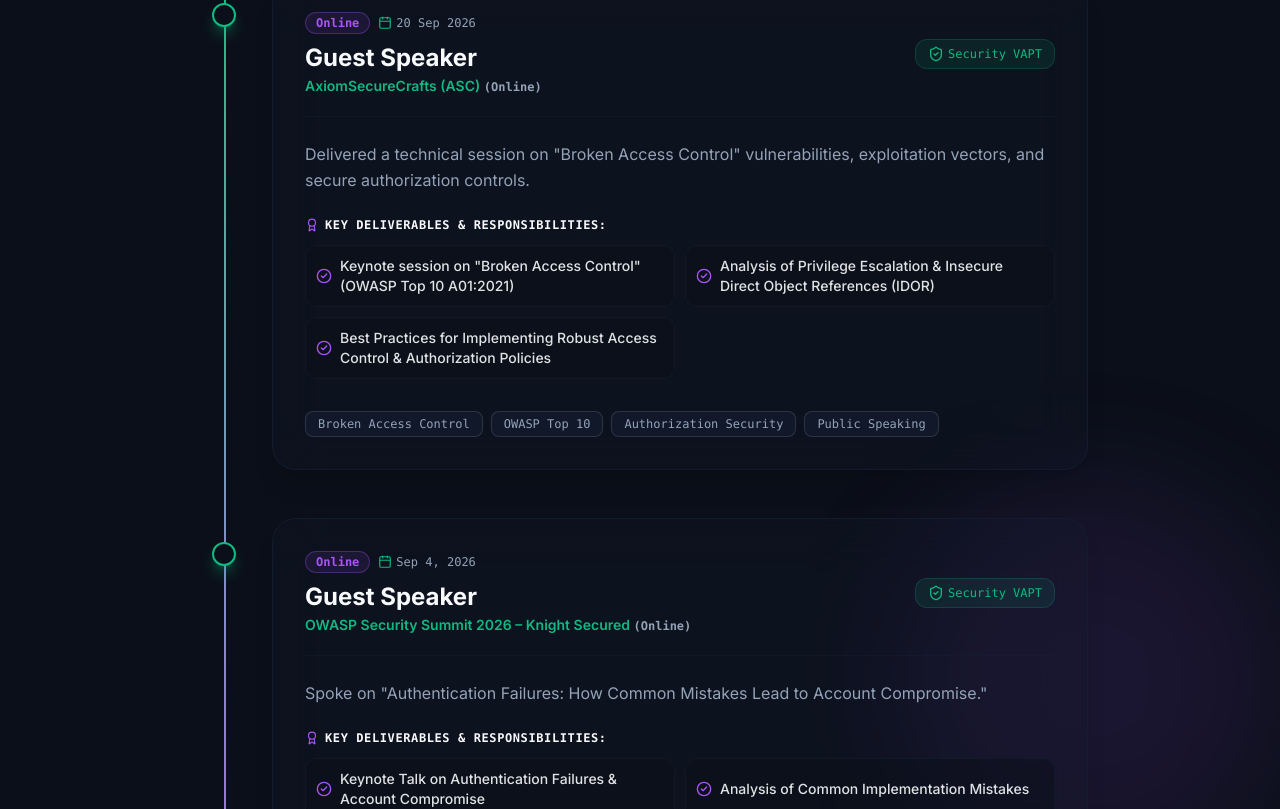
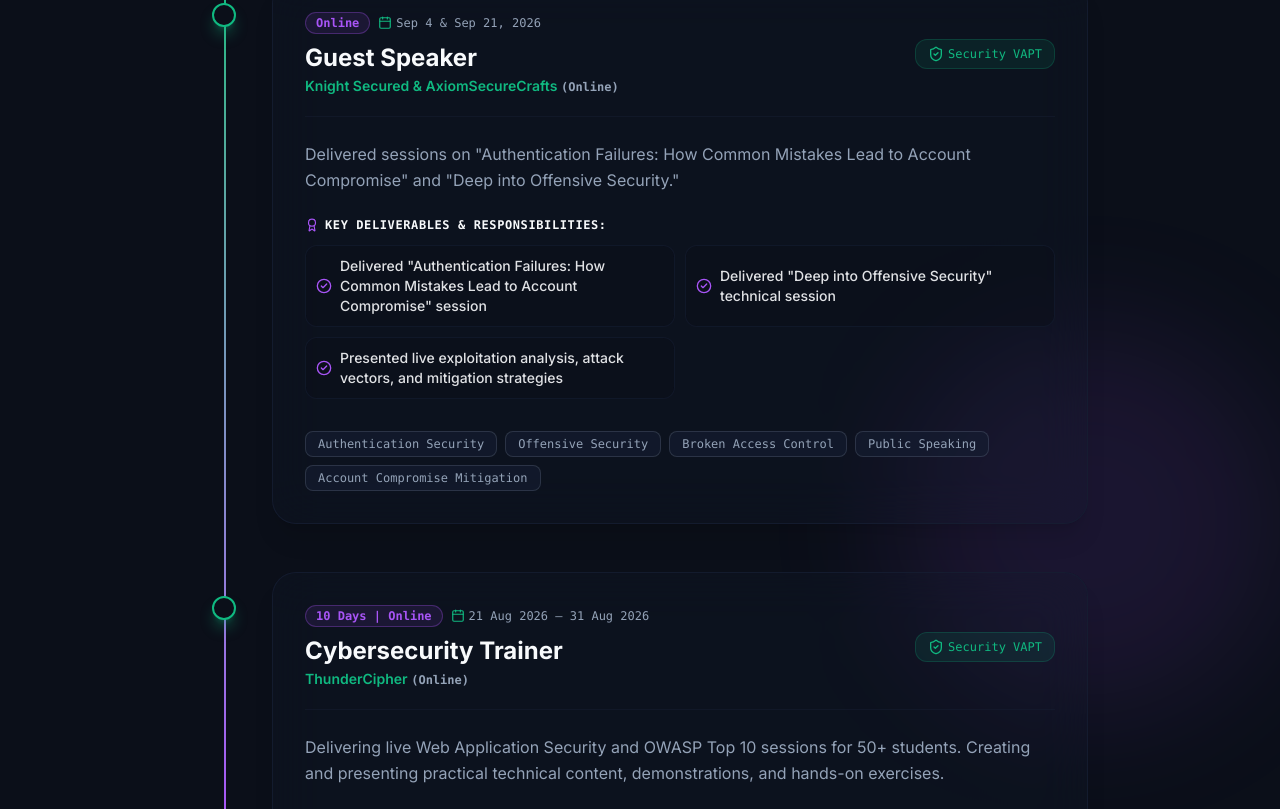
Before and after one commit to ShrutiiiShinde/secure-dev-portfolio, a Next.js app: page / in a window 1280 px wide. Shown: the part 2371-3180 px from the top of the page. Built offline with nearby package versions, Linux system fonts and the light colour scheme.

Commit message:
Upload new updated resume PDF and sync portfolio resume view

```diff
--- a/app/resume/page.tsx
+++ b/app/resume/page.tsx
@@ -196,33 +196,18 @@
                 </ul>
               </div>
 
-              {/* Entry 3: Guest Speaker - OWASP */}
+              {/* Entry 3: Guest Speaker */}
               <div className="space-y-2">
                 <div className="flex flex-col sm:flex-row sm:items-center justify-between gap-1">
                   <h4 className="text-lg font-bold text-foreground">
-                    Guest Speaker <span className="text-muted-foreground font-normal">| OWASP Security Summit 2026 – Knight Secured</span>
+                    Guest Speaker <span className="text-muted-foreground font-normal">| Knight Secured & AxiomSecureCrafts</span>
                   </h4>
                   <span className="text-xs font-mono text-secondary font-semibold">
-                    Sep 4, 2026 | Online
+                    Sep 4 & Sep 21, 2026 | Online
                   </span>
                 </div>
                 <ul className="list-disc list-inside text-xs sm:text-sm text-muted-foreground space-y-1.5 pt-2">
-                  <li>Spoke on &ldquo;Authentication Failures: How Common Mistakes Lead to Account Compromise.&rdquo;</li>
-                </ul>
-              </div>
-
-              {/* Entry 4: Guest Speaker - AxiomSecureCrafts */}
-              <div className="space-y-2">
-                <div className="flex flex-col sm:flex-row sm:items-center justify-between gap-1">
-                  <h4 className="text-lg font-bold text-foreground">
-                    Guest Speaker <span className="text-muted-foreground font-normal">| AxiomSecureCrafts (ASC)</span>
-                  </h4>
-                  <span className="text-xs font-mono text-secondary font-semibold">
-                    20 Sep 2026 | Online
-                  </span>
-                </div>
-                <ul className="list-disc list-inside text-xs sm:text-sm text-muted-foreground space-y-1.5 pt-2">
-                  <li>Spoke on &ldquo;Broken Access Control&rdquo; (OWASP Top 10 A01:2021) focusing on authorization flaws, privilege escalation, and secure remediation.</li>
+                  <li>Delivered sessions on &ldquo;Authentication Failures: How Common Mistakes Lead to Account Compromise&rdquo; and &ldquo;Deep into Offensive Security.&rdquo;</li>
                 </ul>
               </div>
             </div>
@@ -240,7 +225,16 @@
                 Responsible Vulnerability Disclosure
               </h4>
               <p className="text-xs sm:text-sm text-muted-foreground">
-                Recognized by <strong className="text-foreground">TU Delft (Netherlands)</strong>, <strong className="text-foreground">SiteConnect</strong>, <strong className="text-foreground">PodBanter</strong>, and <strong className="text-foreground">Tolvyn</strong> for responsible vulnerability disclosure.
+                <strong className="text-foreground">4 Security Hall of Fame recognitions</strong>, including TU Delft (Netherlands), SiteConnect, PodBanter &amp; Tolvyn.
+                {" "}
+                <a
+                  href="https://www.linkedin.com/in/shrutishinde19/details/honors/"
+                  target="_blank"
+                  rel="noopener noreferrer"
+                  className="text-primary font-mono hover:underline inline-flex items-center gap-1 ml-1"
+                >
+                  [View Recognitions] <ExternalLink className="w-3 h-3" />
+                </a>
               </p>
               <div className="flex flex-wrap items-center gap-3 text-xs font-mono text-primary pt-1">
                 <a
@@ -249,7 +243,7 @@
                   rel="noopener noreferrer"
                   className="hover:underline flex items-center gap-1"
                 >
-                  TU Delft: https://www.tudelft.nl/Hall-of-fame <ExternalLink className="w-3 h-3" />
+                  TU Delft <ExternalLink className="w-3 h-3" />
                 </a>
                 <span>|</span>
                 <a
@@ -258,7 +252,7 @@
                   rel="noopener noreferrer"
                   className="hover:underline flex items-center gap-1"
                 >
-                  SiteConnect: https://siteconnect.io/security-hall-of-fame/ <ExternalLink className="w-3 h-3" />
+                  SiteConnect <ExternalLink className="w-3 h-3" />
                 </a>
                 <span>|</span>
                 <a
@@ -267,7 +261,7 @@
                   rel="noopener noreferrer"
                   className="hover:underline flex items-center gap-1"
                 >
-                  PodBanter: https://podbanter.com/security/hall-of-fame <ExternalLink className="w-3 h-3" />
+                  PodBanter <ExternalLink className="w-3 h-3" />
                 </a>
                 <span>|</span>
                 <a
@@ -276,7 +270,7 @@
                   rel="noopener noreferrer"
                   className="hover:underline flex items-center gap-1"
                 >
-                  Tolvyn: https://tolvyn.io/pages/security <ExternalLink className="w-3 h-3" />
+                  Tolvyn <ExternalLink className="w-3 h-3" />
                 </a>
               </div>
             </div>
--- a/components/sections/ExperienceSection.tsx
+++ b/components/sections/ExperienceSection.tsx
@@ -7,44 +7,24 @@
 // Reusable experience data list matching official PDF resume
 const experiences: Experience[] = [
   {
-    id: "exp-4",
+    id: "exp-3",
     role: "Guest Speaker",
-    company: "AxiomSecureCrafts (ASC)",
+    company: "Knight Secured & AxiomSecureCrafts",
     location: "Online",
-    period: "20 Sep 2026",
+    period: "Sep 4 & Sep 21, 2026",
     type: "Online",
     description:
-      'Delivered a technical session on "Broken Access Control" vulnerabilities, exploitation vectors, and secure authorization controls.',
+      'Delivered sessions on "Authentication Failures: How Common Mistakes Lead to Account Compromise" and "Deep into Offensive Security."',
     responsibilities: [
-      'Keynote session on "Broken Access Control" (OWASP Top 10 A01:2021)',
-      "Analysis of Privilege Escalation & Insecure Direct Object References (IDOR)",
-      "Best Practices for Implementing Robust Access Control & Authorization Policies",
-    ],
-    skills: [
-      "Broken Access Control",
-      "OWASP Top 10",
-      "Authorization Security",
-      "Public Speaking",
-    ],
-  },
-  {
-    id: "exp-3",
-    role: "Guest Speaker",
-    company: "OWASP Security Summit 2026 – Knight Secured",
-    location: "Online",
-    period: "Sep 4, 2026",
-    type: "Online",
-    description:
-      'Spoke on "Authentication Failures: How Common Mistakes Lead to Account Compromise."',
-    responsibilities: [
-      "Keynote Talk on Authentication Failures & Account Compromise",
-      "Analysis of Common Implementation Mistakes",
-      "Security Best Practices & Mitigation Strategies",
+      'Delivered "Authentication Failures: How Common Mistakes Lead to Account Compromise" session',
+      'Delivered "Deep into Offensive Security" technical session',
+      "Presented live exploitation analysis, attack vectors, and mitigation strategies",
     ],
     skills: [
       "Authentication Security",
+      "Offensive Security",
+      "Broken Access Control",
       "Public Speaking",
-      "OWASP Security Summit",
       "Account Compromise Mitigation",
     ],
   },
```
Also changed, not shown: 1 other file (tests, documents, lock files or other folders).
